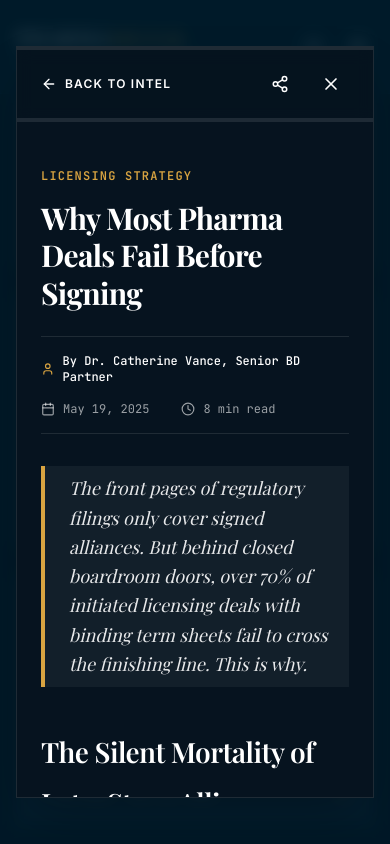
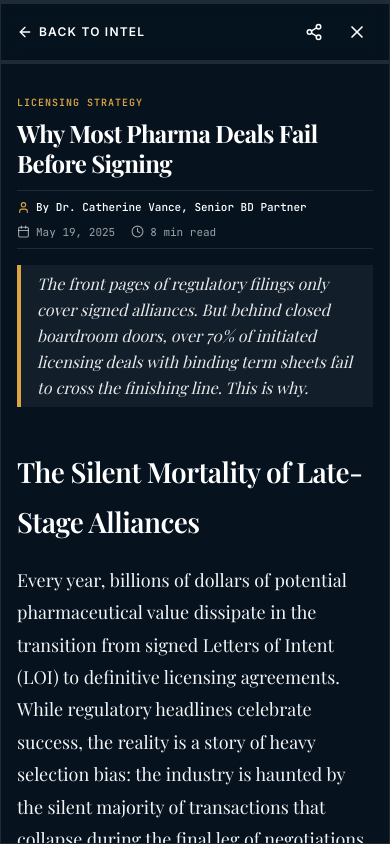
Before and after one commit to sagarmahajan2886/PharmaSignal, a React (Vite) app: page / in a window 390 px wide. Both pictures are taken after a click on the element 195 px from the left and 3562 px from the top of the page. Shown: the part 3140-3984 px from the top of the page. Built offline with nearby package versions, Linux system fonts and the light colour scheme; a web font is replaced by a local one.

Commit message:
fix(ui): improve article modal mobile responsiveness
Update modal dimensions to ensure a full-screen layout on mobile and appropriate max-heights on larger screens for better readability.

```diff
--- a/src/components/ArticleModal.tsx
+++ b/src/components/ArticleModal.tsx
@@ -55,13 +55,13 @@ export default function ArticleModal({ article, onClose, darkMode = false }: Art
         className="fixed inset-0 bg-brand-primary/80 backdrop-blur-sm transition-opacity"
       />
 
-      <div className={`flex min-h-screen items-center justify-center p-4 text-center sm:p-6 lg:p-10 ${darkMode ? 'dark' : ''}`}>
+      <div className={`flex h-screen sm:min-h-screen items-center justify-center p-0 sm:p-6 lg:p-10 text-center ${darkMode ? 'dark' : ''}`}>
         <motion.div
           initial={{ opacity: 0, scale: 0.95, y: 30 }}
           animate={{ opacity: 1, scale: 1, y: 0 }}
           exit={{ opacity: 0, scale: 0.95, y: 30 }}
           transition={{ type: 'spring', damping: 25, stiffness: 180 }}
-          className={`relative w-full max-w-4xl transform overflow-hidden text-left align-middle shadow-2xl transition-all border-t-4 border-brand-gold ${
+          className={`relative w-full h-screen sm:h-auto sm:max-h-[85vh] md:max-h-[90vh] max-w-4xl transform overflow-hidden text-left align-middle shadow-2xl transition-all border-t-4 border-brand-gold flex flex-col ${
             darkMode ? 'bg-brand-deep text-white border-b border-l border-r border-white/10' : 'bg-brand-offwhite text-brand-charcoal'
           }`}
         >
@@ -69,10 +69,10 @@ export default function ArticleModal({ article, onClose, darkMode = false }: Art
           <div className={`sticky top-0 z-10 flex flex-col border-b backdrop-blur ${
             darkMode ? 'border-white/10 bg-brand-deep/95' : 'border-brand-charcoal/10 bg-brand-offwhite/95'
           }`}>
-            <div className="flex items-center justify-between px-6 py-4">
+            <div className="flex items-center justify-between px-4 py-3 sm:px-6 sm:py-4">
               <button
                 onClick={onClose}
-                className={`flex items-center gap-2 text-xs font-sans font-semibold tracking-widest transition-colors cursor-pointer group uppercase ${
+                className={`flex items-center gap-1.5 sm:gap-2 text-xs font-sans font-semibold tracking-widest transition-colors cursor-pointer group uppercase ${
                   darkMode ? 'text-white hover:text-brand-gold' : 'text-[#001B2A] hover:text-brand-gold'
                 }`}
               >
@@ -88,10 +88,10 @@ export default function ArticleModal({ article, onClose, darkMode = false }: Art
                 <span className="text-brand-gold bg-brand-primary border border-white/5 px-1.5 py-0.5">{Math.min(100, Math.round(scrollProgress))}%</span>
               </div>
 
-              <div className="flex items-center gap-4">
+              <div className="flex items-center gap-3 sm:gap-4">
                 <button
                   onClick={handleShare}
-                  className={`p-2 rounded-full transition-all cursor-pointer relative ${
+                  className={`p-1.5 sm:p-2 rounded-full transition-all cursor-pointer relative ${
                     darkMode ? 'text-white hover:text-brand-gold hover:bg-white/5' : 'text-brand-primary hover:text-brand-gold hover:bg-brand-primary/5'
                   }`}
                   title="Copy Link to Article"
@@ -105,7 +105,7 @@ export default function ArticleModal({ article, onClose, darkMode = false }: Art
                 </button>
                 <button
                   onClick={onClose}
-                  className={`p-2 rounded-full transition-all cursor-pointer ${
+                  className={`p-1.5 sm:p-2 rounded-full transition-all cursor-pointer ${
                     darkMode ? 'text-white hover:text-red-400 hover:bg-white/5' : 'text-brand-primary hover:text-red-700 hover:bg-brand-primary/5'
                   }`}
                   title="Close Reader"
@@ -127,33 +127,36 @@ export default function ArticleModal({ article, onClose, darkMode = false }: Art
           </div>
 
           <article
-            className="px-6 py-10 sm:px-12 sm:py-16 md:px-16 overflow-y-auto max-h-[80vh] scroll-smooth"
+            className="flex-1 px-4 py-6 sm:px-12 sm:py-16 md:px-16 overflow-y-auto scroll-smooth"
             onScroll={handleScroll}
           >
             {article.id === 'the-approval-gap' ? (
               <>
                 {/* PHARMASIGNAL EXPLAINED HEADER */}
-                <div className="mb-8 font-mono text-xs tracking-wider">
+                <div className="mb-4 sm:mb-8 font-mono text-[10px] sm:text-xs tracking-wider">
                   <span className={`block font-bold tracking-widest ${darkMode ? 'text-brand-gold' : 'text-brand-primary'}`}>
                     PHARMASIGNAL EXPLAINED
                   </span>
-                  <div className={`mt-2 flex flex-wrap items-center gap-x-4 gap-y-1 ${darkMode ? 'text-white/60' : 'text-brand-charcoal/60'}`}>
+                  <div className={`mt-1.5 sm:mt-2 flex flex-wrap items-center gap-x-2 sm:gap-x-4 gap-y-0.5 sm:gap-y-1 ${darkMode ? 'text-white/60' : 'text-brand-charcoal/60'}`}>
                     <span>Category: Decision Intelligence</span>
-                    <span className="opacity-40">•</span>
-                    <span>Reading Time: 6–8 Minutes</span>
-                    <span className="opacity-40">•</span>
-                    <span>Published: June 18, 2026</span>
+                    <span className="opacity-40 sm:inline hidden">•</span>
+                    <span className="sm:inline hidden">Reading Time: 6–8 Minutes</span>
+                    <span className="opacity-40 sm:inline hidden">•</span>
+                    <span className="sm:inline hidden">Published: June 18, 2026</span>
+
+                    <span className="sm:hidden text-[9px] px-1 py-0.5 bg-brand-gold-light/10 text-brand-gold rounded font-mono inline-block">6-8 Min</span>
+                    <span className="sm:hidden text-[9px] px-1 py-0.5 bg-brand-gold-light/10 text-brand-gold rounded font-mono inline-block">June 18, 2026</span>
                   </div>
                 </div>
 
                 {/* THE APPROVAL GAP TITLE & SUBTITLE */}
-                <div className="mb-10">
-                  <h1 className={`font-serif text-3xl sm:text-4xl md:text-5xl font-bold leading-tight tracking-tight mb-4 ${
+                <div className="mb-6 sm:mb-10">
+                  <h1 className={`font-serif text-2xl sm:text-4xl md:text-5xl font-bold leading-tight tracking-tight mb-2 sm:mb-4 ${
                     darkMode ? 'text-white' : 'text-brand-primary'
                   }`}>
                     THE APPROVAL GAP
                   </h1>
-                  <p className="font-serif text-lg sm:text-xl md:text-2xl italic leading-relaxed text-brand-gold">
+                  <p className="font-serif text-base sm:text-xl md:text-2xl italic leading-relaxed text-brand-gold">
                     Why attractive opportunities lose momentum long before a decision is made.
                   </p>
                 </div>
@@ -394,37 +397,37 @@ export default function ArticleModal({ article, onClose, darkMode = false }: Art
             ) : (
               <>
                 {/* Category Breadcrumb */}
-                <span className="inline-block text-xs font-mono tracking-widest text-brand-gold font-semibold uppercase mb-4">
+                <span className="inline-block text-[10px] sm:text-xs font-mono tracking-widest text-brand-gold font-semibold uppercase mb-2 sm:mb-4">
                   {article.category}
                 </span>
 
                 {/* Title */}
-                <h1 className={`font-serif text-3xl sm:text-4xl md:text-5xl font-bold leading-tight tracking-tight mb-6 ${
+                <h1 className={`font-serif text-2xl sm:text-4xl md:text-5xl font-bold leading-tight tracking-tight mb-3 sm:mb-6 ${
                   darkMode ? 'text-white' : 'text-brand-primary'
                 }`}>
                   {article.title}
                 </h1>
 
                 {/* Author / Date Meta Strip */}
-                <div className={`flex flex-wrap items-center gap-y-4 gap-x-8 border-y py-4 mb-8 text-xs font-mono ${
+                <div className={`flex flex-wrap items-center gap-y-2 gap-x-4 sm:gap-x-8 border-y py-2 sm:py-4 mb-4 sm:mb-8 text-[11px] sm:text-xs font-mono ${
                   darkMode ? 'border-white/10 text-white/60' : 'border-brand-charcoal/10 text-brand-charcoal/60'
                 }`}>
-                  <div className="flex items-center gap-2">
-                    <User size={14} className="text-brand-gold" />
+                  <div className="flex items-center gap-1.5">
+                    <User size={13} className="text-brand-gold" />
                     <span className={`font-medium ${darkMode ? 'text-white' : 'text-brand-primary'}`}>{article.author}</span>
                   </div>
-                  <div className="flex items-center gap-2">
-                    <Calendar size={14} />
+                  <div className="flex items-center gap-1.5">
+                    <Calendar size={13} />
                     <span>{article.date}</span>
                   </div>
-                  <div className="flex items-center gap-2">
-                    <Clock size={14} />
+                  <div className="flex items-center gap-1.5">
+                    <Clock size={13} />
                     <span>{article.readTime}</span>
                   </div>
                 </div>
 
                 {/* Featured Summary */}
-                <p className={`font-serif text-lg sm:text-xl italic border-l-4 border-brand-gold pl-6 py-2 mb-10 leading-relaxed p-4 ${
+                <p className={`font-serif text-base sm:text-xl italic border-l-4 border-brand-gold pl-4 sm:pl-6 py-1.5 sm:py-2 mb-6 sm:mb-10 leading-relaxed p-3 sm:p-4 ${
                   darkMode ? 'bg-white/5 text-white/90' : 'bg-brand-gold-light/25 text-brand-primary/85'
                 }`}>
                   {article.featuredSummary}
```
